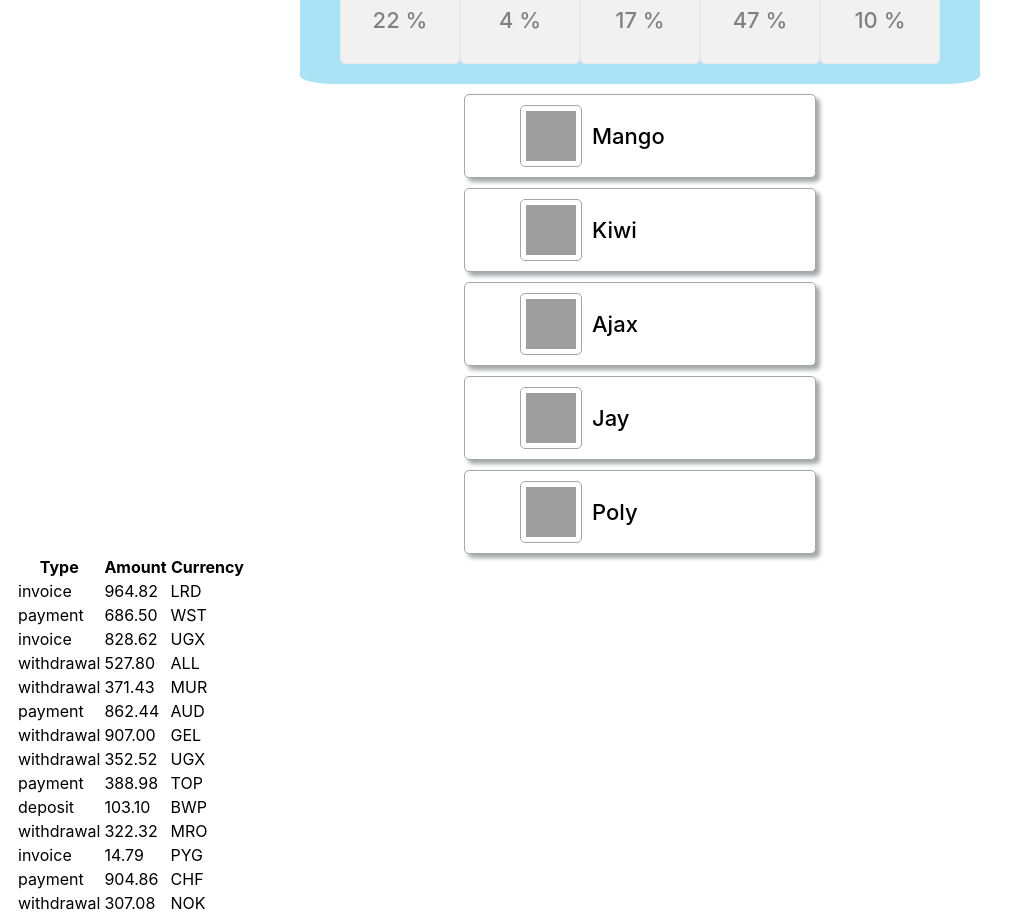
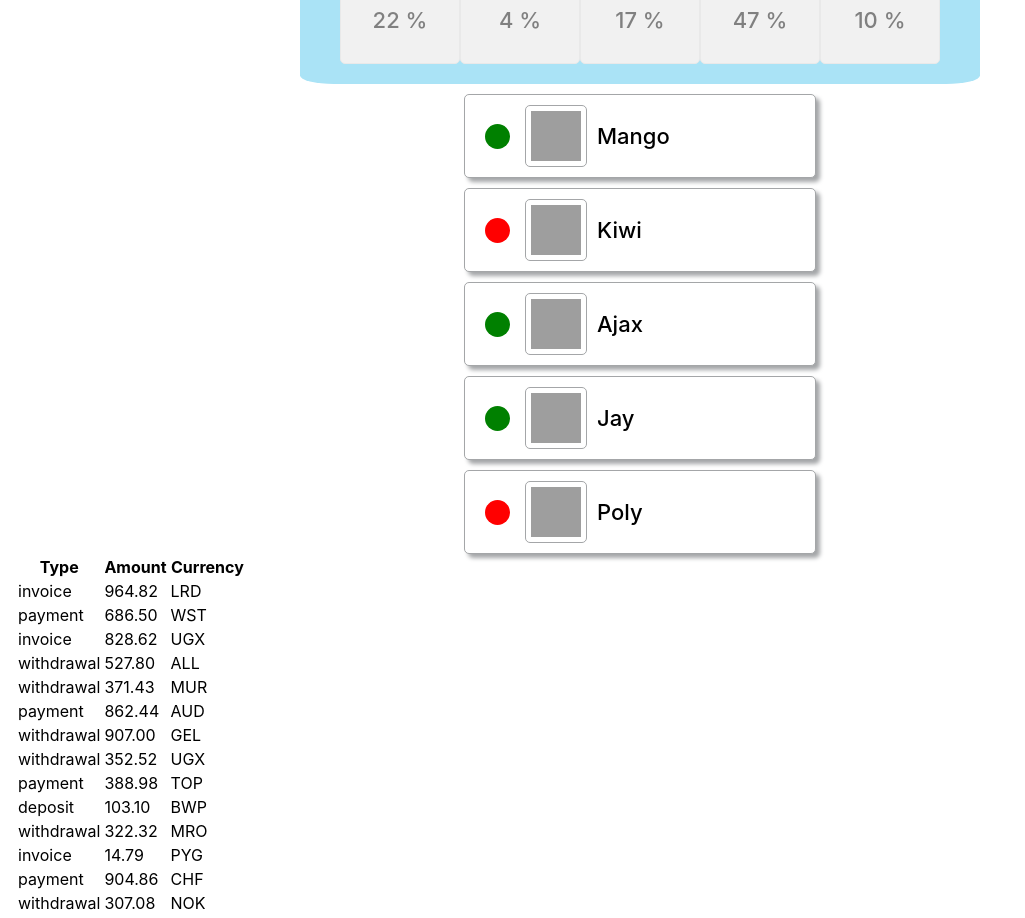
Before and after one commit to Spartakm67/goit-react-hw-01-components, a React (Create React App) app: page / in a window 1280 px wide. Shown: the part 1020-1938 px from the top of the page, without its empty margins (0-1025 px from the left). Built offline with nearby package versions, Linux system fonts and the light colour scheme; grey boxes are pictures that could not be loaded.

Commit message:
FriendList Added v.2

```diff
--- a/src/components/FriendList/FriendListItem.jsx
+++ b/src/components/FriendList/FriendListItem.jsx
@@ -5,7 +5,8 @@ import { FriendAvatar, FriendName, StatusOnline } from './FriendListItem.styled'
 const FriendListItem = ({ friend: { isOnline, avatar, name } }) => {
     return (
         <>
-        <StatusOnline>{isOnline}</StatusOnline>
+        <StatusOnline isOnline={isOnline}
+        ></StatusOnline>
         <FriendAvatar src={avatar} alt="User avatar" width="48" />
         <FriendName>{name}</FriendName>
         </>
@@ -13,8 +14,8 @@ const FriendListItem = ({ friend: { isOnline, avatar, name } }) => {
           };
 
 
-          FriendListItem.propTypes = {
-    friend: PropTypes.shape({
+ FriendListItem.propTypes = {
+        friend: PropTypes.shape({
         avatar: PropTypes.string.isRequired,
         name: PropTypes.string.isRequired,
         isOnline: PropTypes.bool.isRequired,
@@ -22,5 +23,3 @@ const FriendListItem = ({ friend: { isOnline, avatar, name } }) => {
   };
 
   export default FriendListItem;
-
-//   <span className={
--- a/src/components/FriendList/FriendListItem.styled.jsx
+++ b/src/components/FriendList/FriendListItem.styled.jsx
@@ -19,7 +19,10 @@ const StatusOnline = styled.span`
   height: 25px;
   width: 25px;
   border-radius: 50%;
-  margin-right: 10px;
+  margin-right: 15px;
+  background-color: ${props => {
+    return props.isOnline ? 'green' : 'red';
+  }};
   `;
 
 export {FriendAvatar, FriendName, StatusOnline};
```
